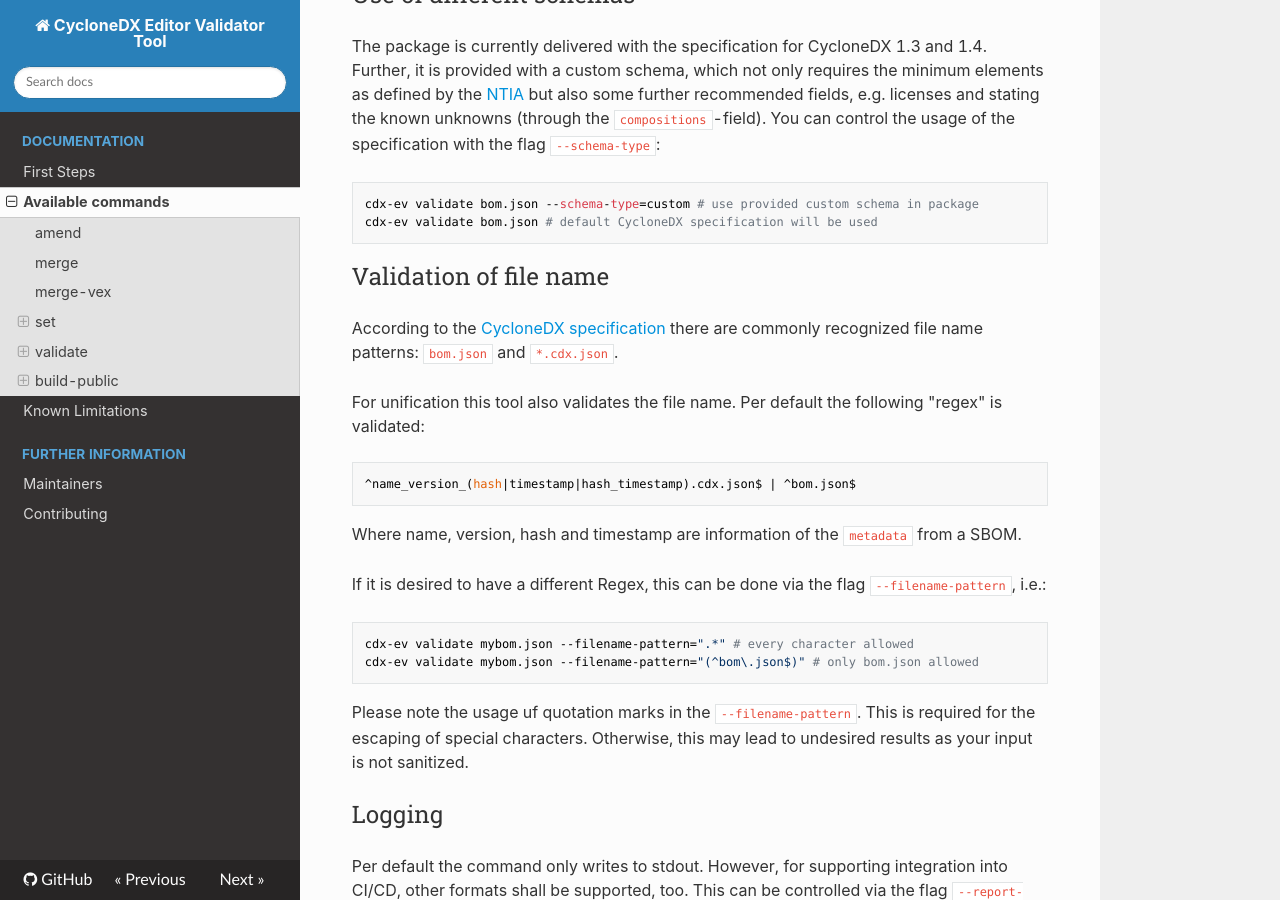
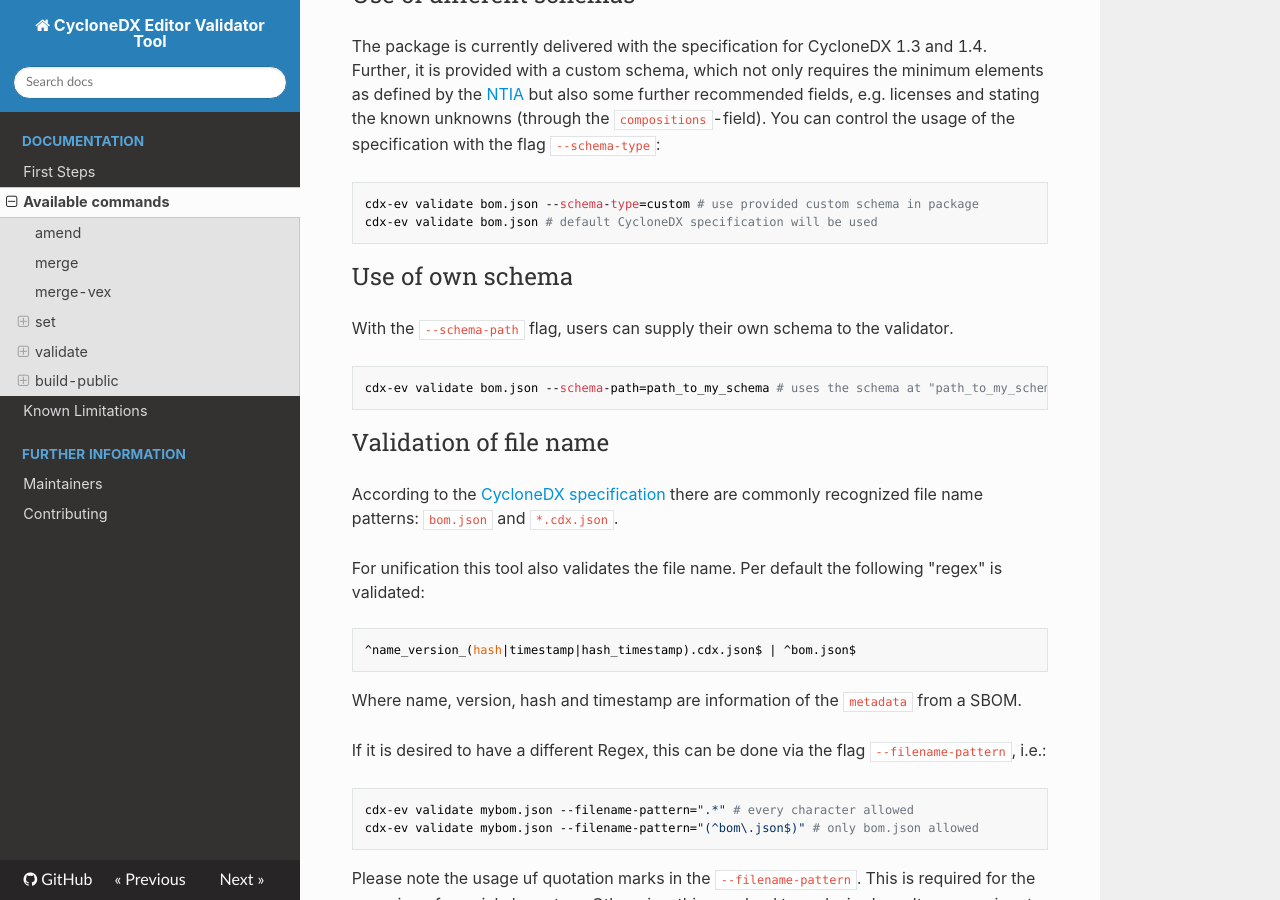
Before and after one commit to Festo-se/cyclonedx-editor-validator, an MkDocs documentation site: the page built from docs/available_commands.md, in a window 1280 px wide and 900 px high, scrolled down 4406 px. Built offline with MkDocs 1.6.1, drawn with Linux system fonts in a browser that asks for light colours; nearby versions of some CDN libraries; some web fonts are replaced.

Commit message:
added docu for use of own schema

```diff
--- a/docs/available_commands.md
+++ b/docs/available_commands.md
@@ -153,6 +153,12 @@
     cdx-ev validate bom.json --schema-type=custom # use provided custom schema in package
     cdx-ev validate bom.json # default CycloneDX specification will be used
 
+### Use of own schema
+
+With the `--schema-path` flag, users can supply their own schema to the validator.
+
+    cdx-ev validate bom.json --schema-path=path_to_my_schema # uses the schema at "path_to_my_schema"
+
 ### Validation of file name
 
 According to the [CycloneDX specification](https://cyclonedx.org/specification/overview/#recognized-file-patterns) there are commonly recognized file name patterns: `bom.json` and `*.cdx.json`.
```
